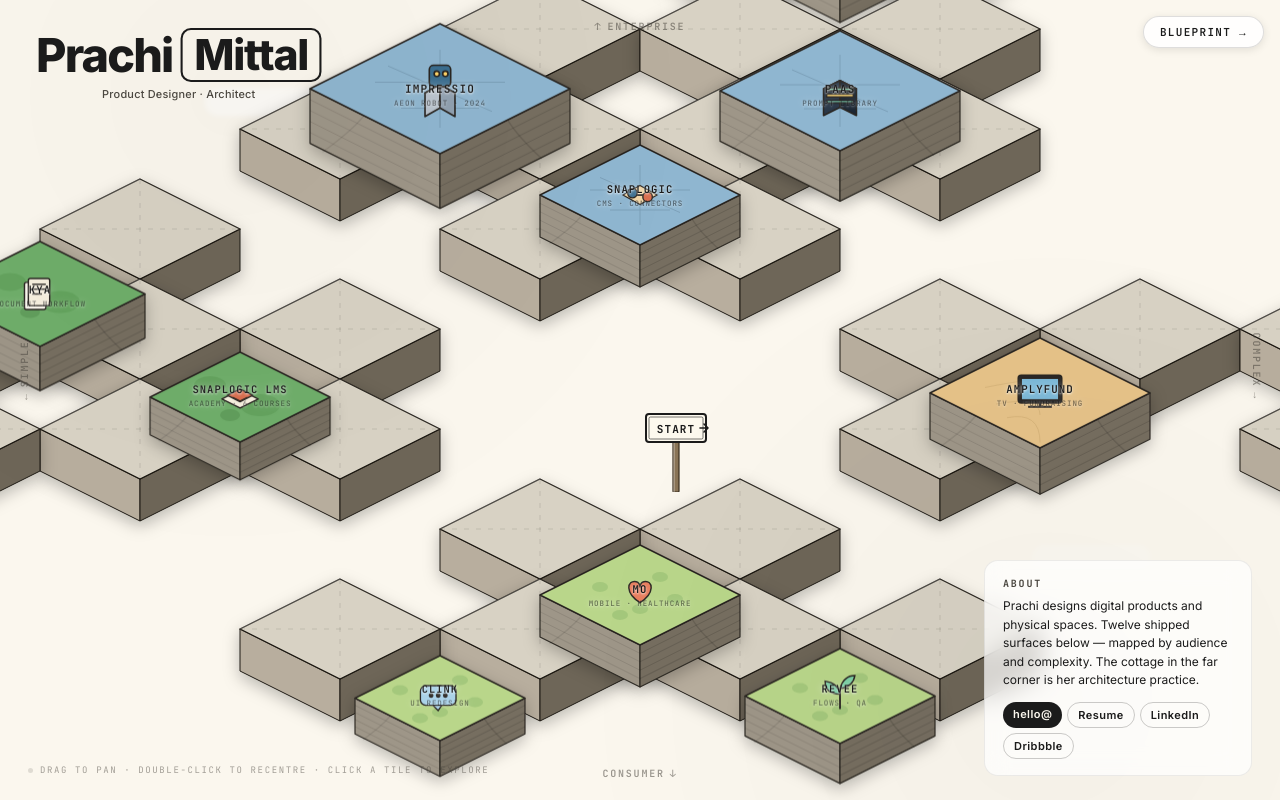
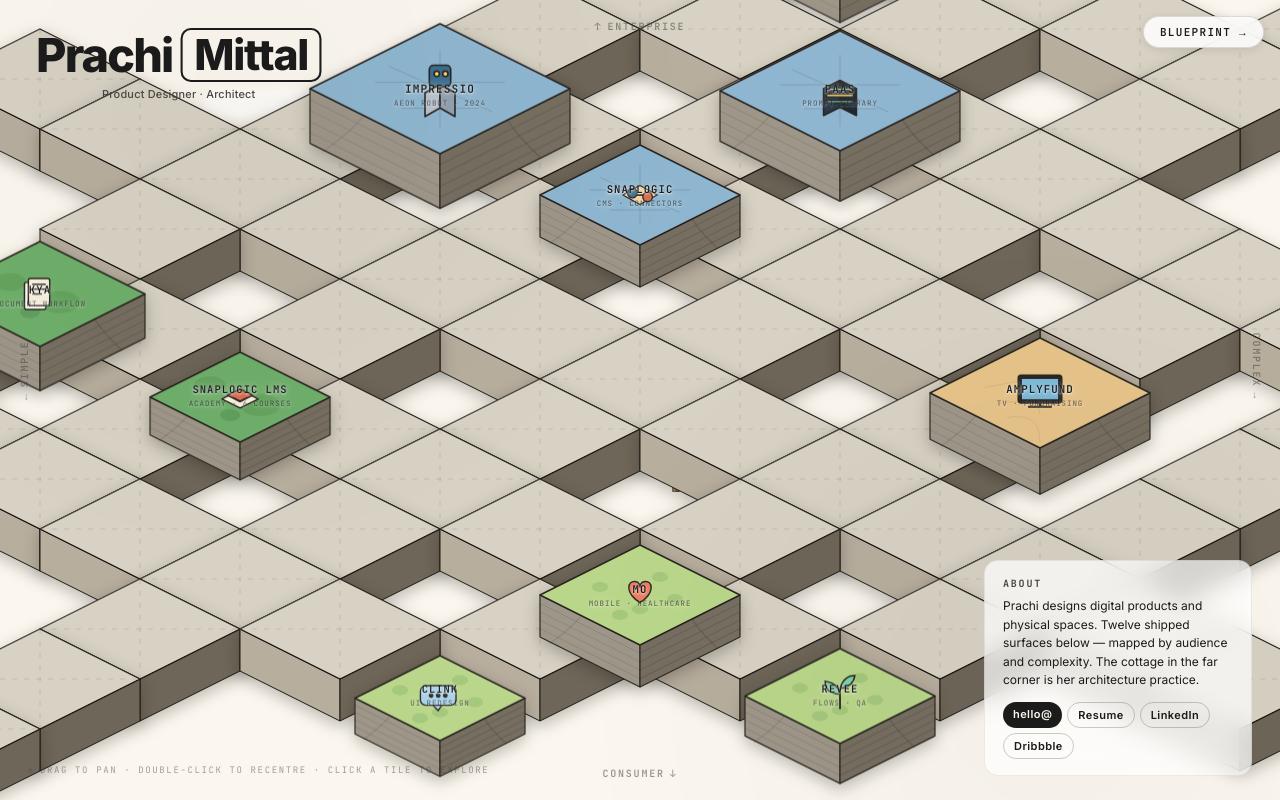
Before and after one commit to prachimittaldesign/Prachifolio, a React (Vite) app: page / in a window 1280 px wide. Built offline with nearby package versions, Linux system fonts and the light colour scheme.

Commit message:
fill full road corridors so project tiles sit on connected ground

```diff
--- a/src/components/World.jsx
+++ b/src/components/World.jsx
@@ -5,7 +5,7 @@
 import Hero from './Hero.jsx';
 import AboutPanel from './AboutPanel.jsx';
 
-const TILE_T = 42; // match IsoTile THICKNESS
+const TILE_T = 42;
 
 const ROAD_SEGMENTS = [
   { type: 'h', gy:  0, gx1: -7, gx2:  7 },
@@ -62,30 +62,25 @@
   const allTiles = useMemo(() => {
     const projKeys = new Set(PROJECTS.map(t => `${t.gx},${t.gy}`));
     const tiles = [...PROJECTS.map(t => ({ ...t, isProject: true }))];
+    const roadKeys = new Set();
 
-    // Collect all road candidate positions
-    const roadCandidates = new Map();
     for (const seg of ROAD_SEGMENTS) {
       if (seg.type === 'h') {
         for (let gx = seg.gx1; gx <= seg.gx2; gx++) {
           const key = `${gx},${seg.gy}`;
-          if (!projKeys.has(key)) roadCandidates.set(key, { gx, gy: seg.gy });
+          if (!projKeys.has(key) && !roadKeys.has(key)) {
+            roadKeys.add(key);
+            tiles.push({ id: `r${key}`, gx, gy: seg.gy, isProject: false });
+          }
         }
       } else {
         for (let gy = seg.gy1; gy <= seg.gy2; gy++) {
           const key = `${seg.gx},${gy}`;
-          if (!projKeys.has(key)) roadCandidates.set(key, { gx: seg.gx, gy });
+          if (!projKeys.has(key) && !roadKeys.has(key)) {
+            roadKeys.add(key);
+            tiles.push({ id: `r${key}`, gx: seg.gx, gy, isProject: false });
+          }
         }
-      }
-    }
-
-    // Keep only road tiles directly adjacent to a project tile
-    const DIRS = [[1,0],[-1,0],[0,1],[0,-1]];
-    let idx = 0;
-    for (const [, { gx, gy }] of roadCandidates) {
-      const nextToProject = DIRS.some(([dx, dy]) => projKeys.has(`${gx+dx},${gy+dy}`));
-      if (nextToProject) {
-        tiles.push({ id: `r${idx++}`, gx, gy, isProject: false });
       }
     }
 
```
